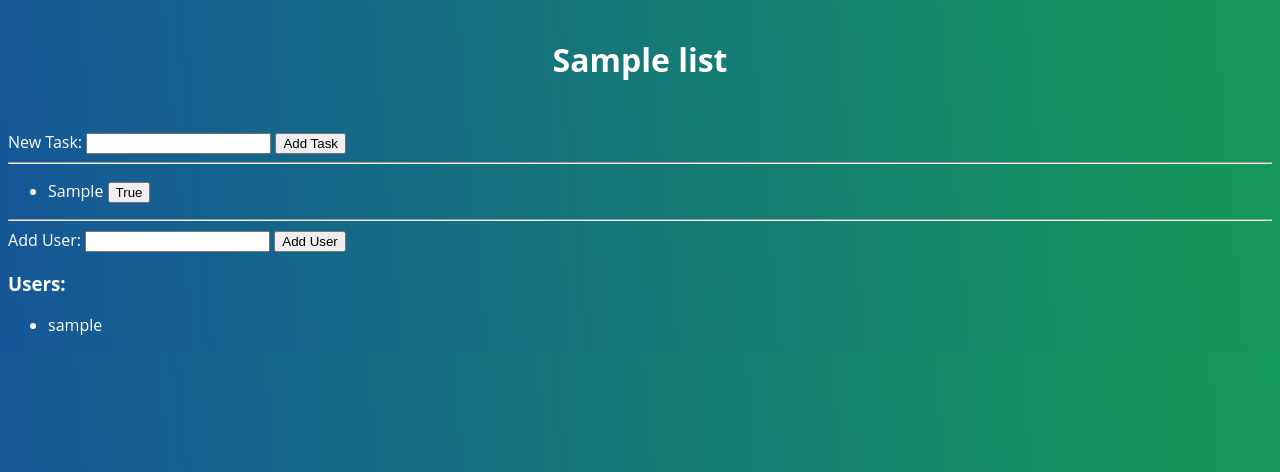
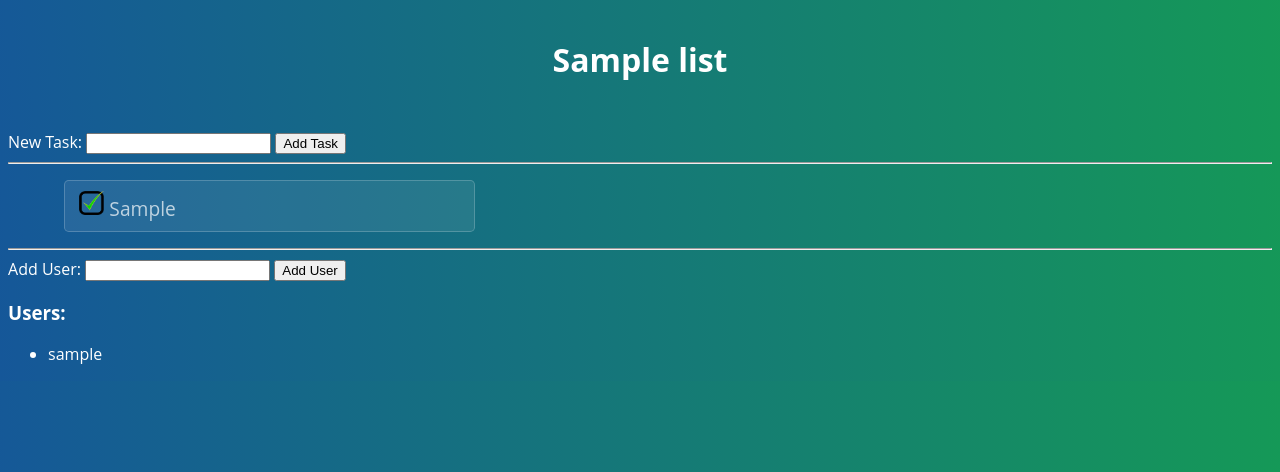
Before and after one commit to sergeek/elimez, a Flask app: page /display?list_id=1 in a window 1280 px wide. Shown: the part 50-522 px from the top of the page. Run offline with Flask 2, Linux system fonts and the light colour scheme; the visitor is signed in with stand-in values (Sample User, id 1); tables that the repository leaves empty hold one stand-in row (values such as "Sample post").

Commit message:
added some style

```diff
--- a/templates/todos.html
+++ b/templates/todos.html
@@ -18,18 +18,24 @@
 
     <ul>
         {% for task in tasks %}
-        <li>
-            {{task.item}}
+        <li class="btn" style="display:block; width:380px; text-align:left;">
             <form method="POST" action="/complete-task" style="display:inline-block;">
                 <input type="hidden" name="task-id" value="{{task.id}}" />
-                <input type="submit" value="{{task.completed}}" />
+            {% if task.completed == False %}
+                {% set value = url_for('static', filename='pictures/unchecked.png') %}
+            {% else %}
+                {% set value = url_for('static', filename='pictures/checked.png') %}
+            {% endif %}
+            <input type="image" src={{value}} alt="Submit" style="width:25px;" />
             </form>
+            {{task.item}}
 
         </li>
         {% endfor %}
     </ul>
 
 {% endif %}
+
 
 <hr />
 
```
Also changed, not shown: static/pictures/checked.png (added), static/pictures/k6.jpg (added), static/pictures/unchecked.png (added).
